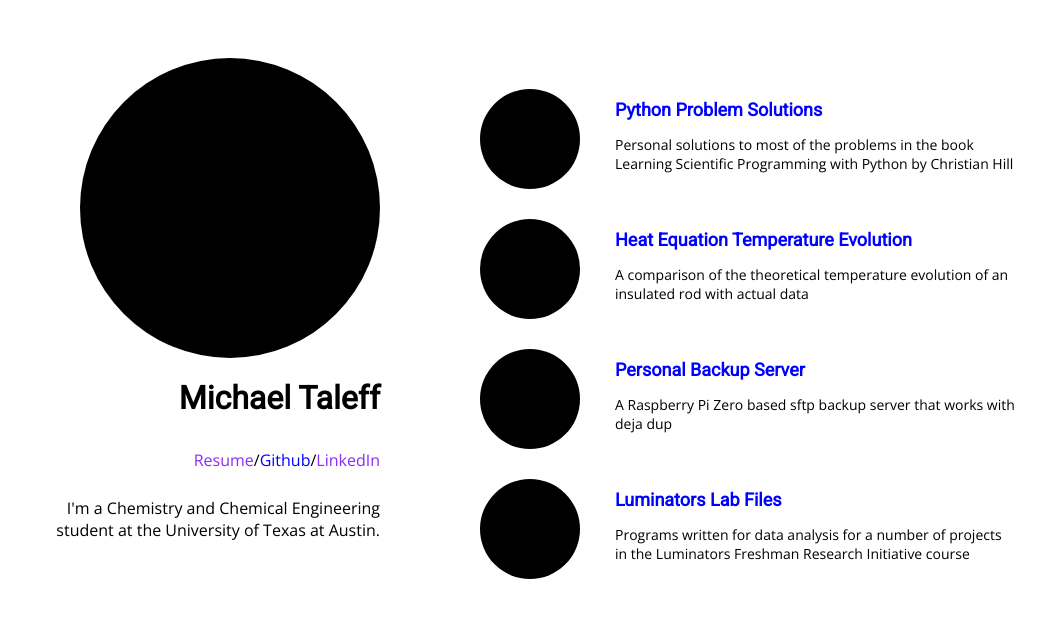
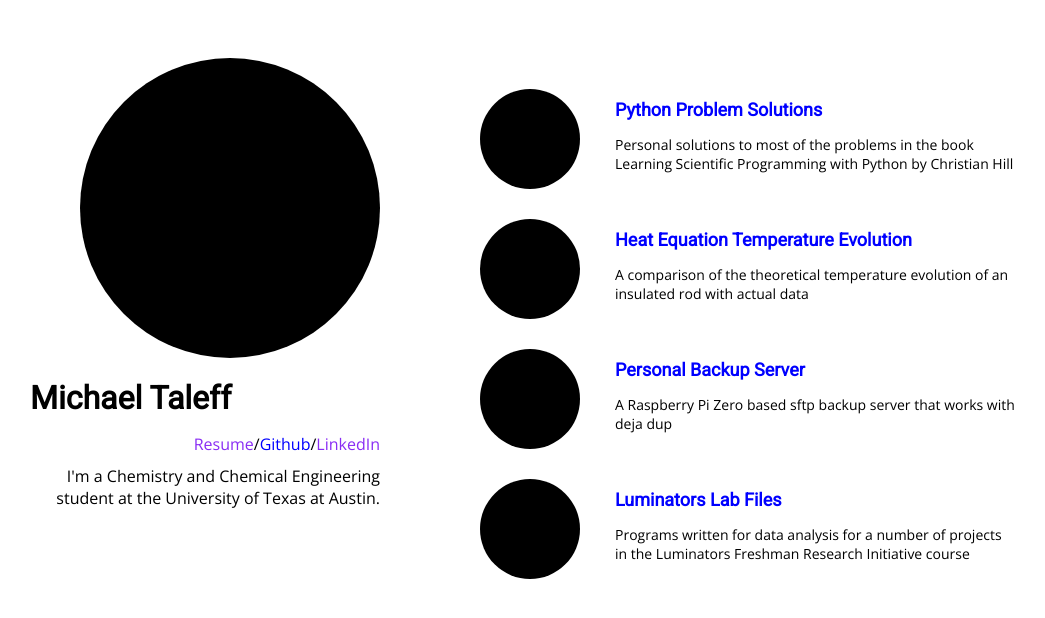
Before and after one commit to taleff/taleff.github.io, a Jekyll site: the page built from index.html, in a window 1280 px wide. Shown: the top 618 px of the page, without its empty margins (86-1131 px from the left). Built offline with Jekyll 4.4.1, drawn with Linux system fonts in a browser that asks for light colours.

Commit message:
Update home.html

```diff
--- a/_layouts/home.html
+++ b/_layouts/home.html
@@ -6,6 +6,7 @@
     <div class="home">
         <div class="profile-section">
             <img src="{{ "/assets/placeholder.png" | relative_url }}" class="profile-picture">
+            <div class="profile-section-info">
                 <h1 class="profile-name"> Michael Taleff </h1>
                 <ul class="personal-links">
                     <li class="resume-link link"><a href="{{ /assets/resume.pdf | relative_url }}">Resume</a></li>
@@ -15,6 +16,7 @@
                     <li class="linkedin-link link"><a href="{{ site.linkedin }}">LinkedIn</a></li>
                 </ul>
                 {%- include biography.html -%}
+            </div>
         </div>
 
         <ul class="project-list">
```
Lines whose indentation alone changed are shown as unchanged.
